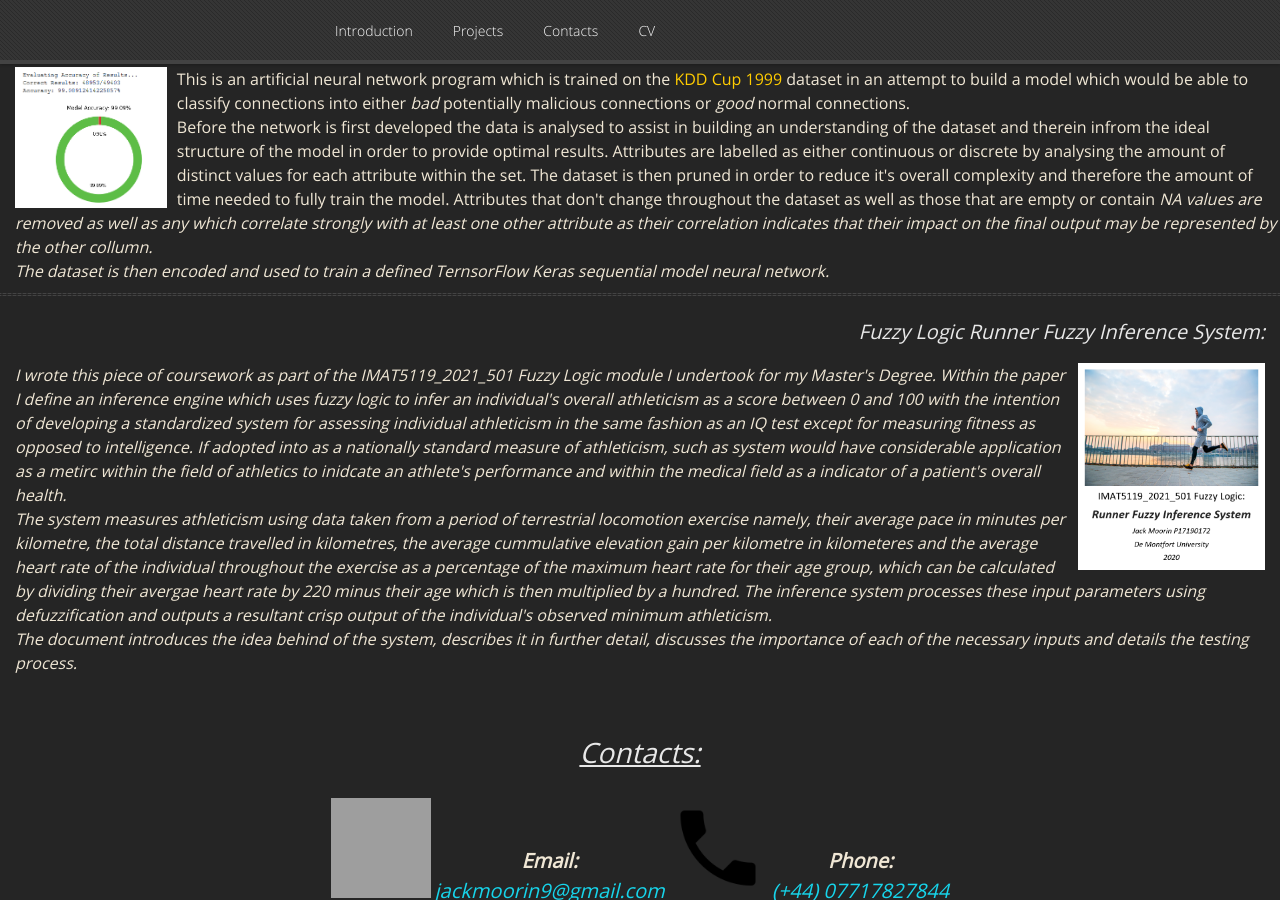
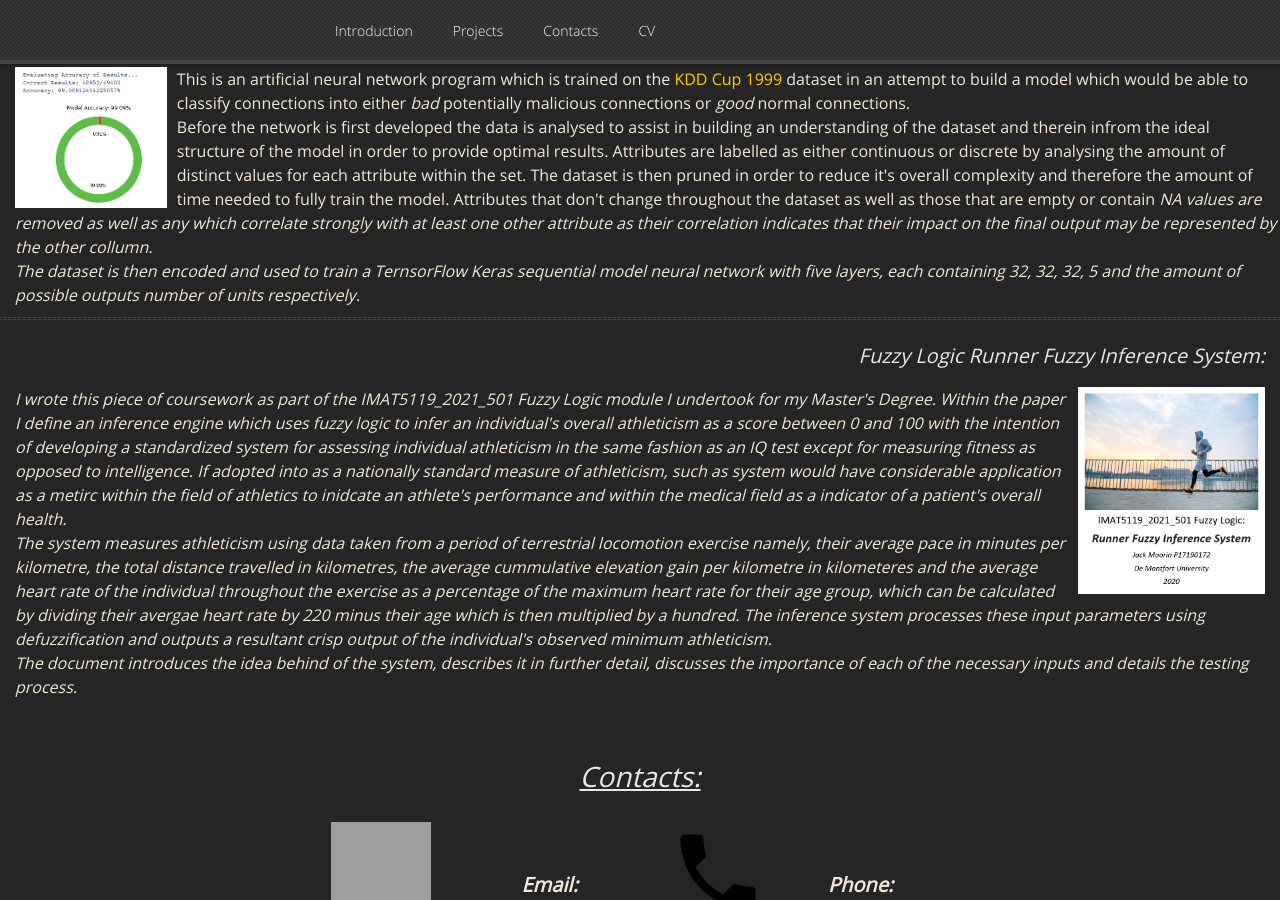
Before and after one commit to GamesProgrammingGrad2021/GamesProgrammingGrad2021.github.io, a Jekyll site: the page built from index.md, in a window 1280 px wide and 900 px high, scrolled down 1825 px. Built offline with Jekyll 4.4.1, drawn with Linux system fonts in a browser that asks for light colours; nearby versions of some CDN libraries; our own code applies the rules of GitHub Pages for plain Markdown files; grey boxes are pictures that could not be loaded.

Commit message:
Update default.html

```diff
--- a/_layouts/default.html
+++ b/_layouts/default.html
@@ -162,7 +162,9 @@
 				overall complexity and therefore the amount of time needed to fully train the model. Attributes that don't change throughout the
 				dataset as well as those that are empty or contain <i>NA<i> values are removed as well as any which correlate strongly with at
 				least one other attribute as their correlation indicates that their impact on the final output may be represented by the other
-				collumn.<br>The dataset is then encoded and used to train a defined TernsorFlow Keras sequential model neural network.
+				collumn.<br>The dataset is then encoded and used to train a TernsorFlow Keras sequential model neural network with five layers,
+				each containing <i>32</i>, <i>32</i>, <i>32</i>, <i>5</i> and the amount of possible outputs number of units respectively.<br>
+
 				</div>
 			</div>
 
```
